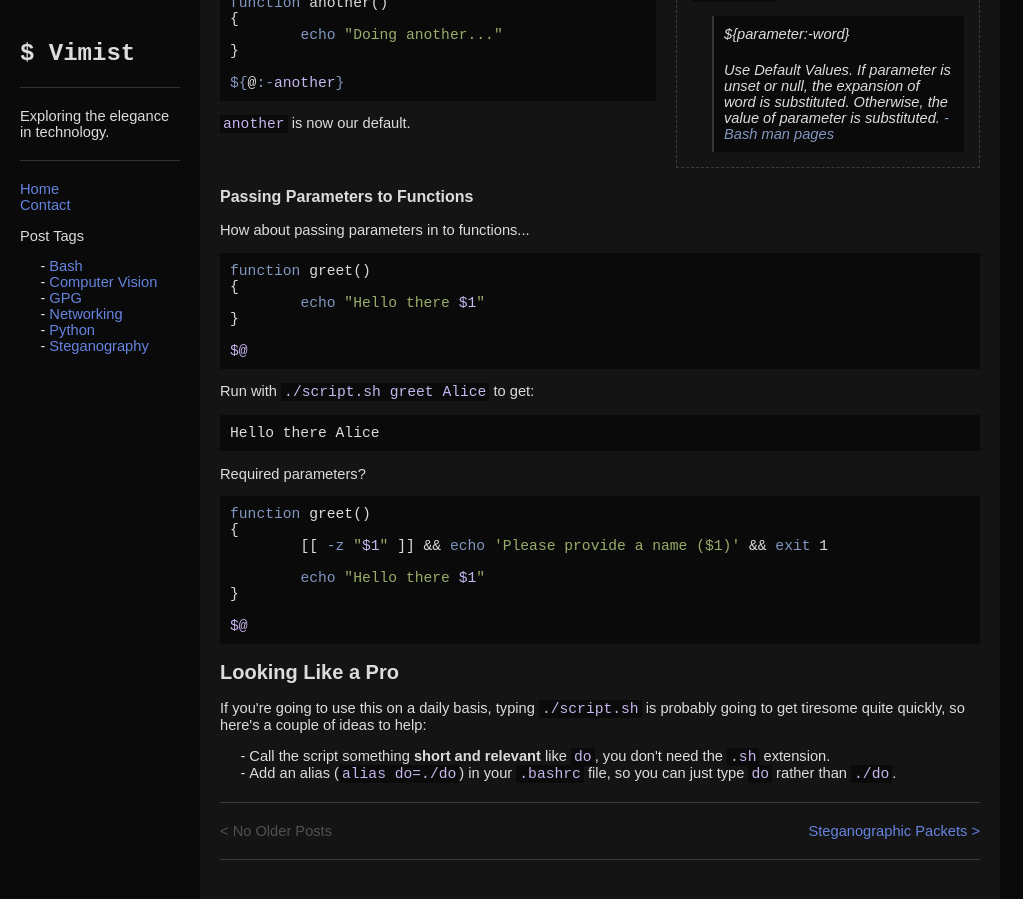
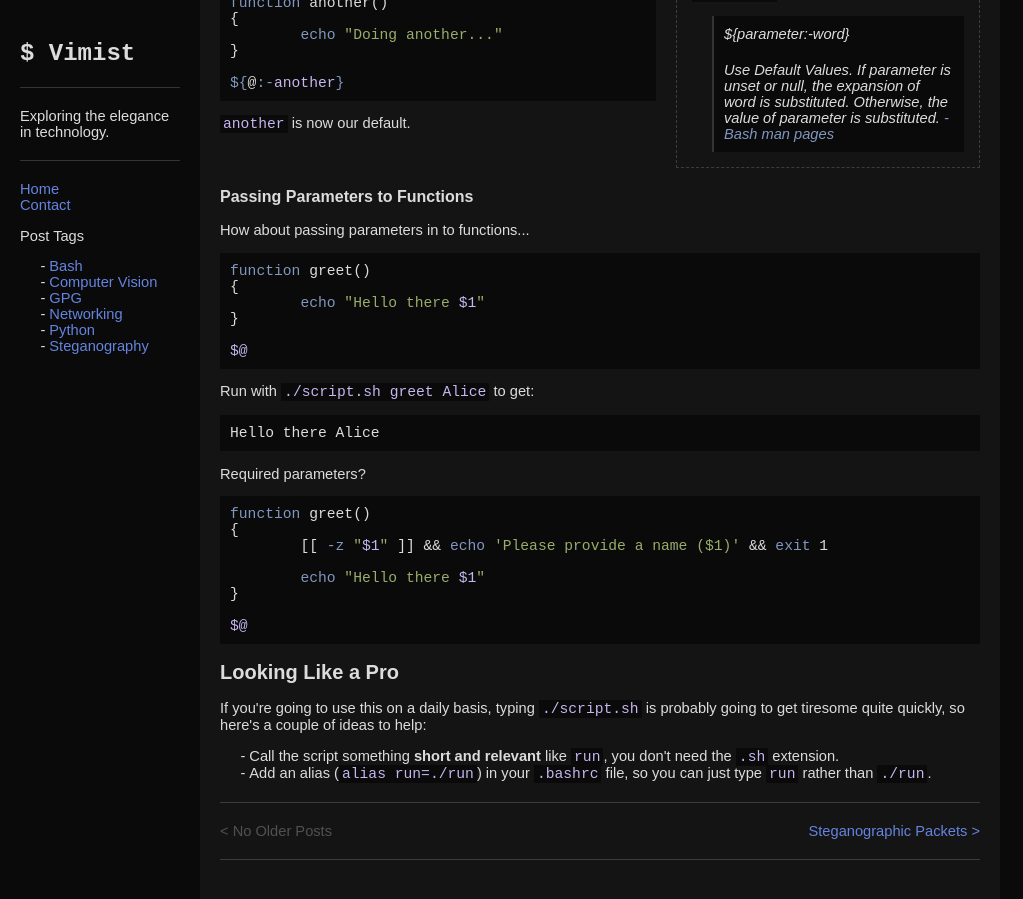
Before and after one commit to vimist/vimist.github.io, a Jekyll site: the page built from _posts/2018-09-07-The-Original-Task-Runner.md, in a window 1280 px wide and 900 px high, scrolled down 2804 px. Shown: the whole window, without its empty margins (0-1023 px from the left). Built offline with Jekyll 4.4.1, drawn with Linux system fonts in a browser that asks for light colours; comment, search, counter and statistics services are not loaded.

Commit message:
Rename `do` in task runner post to `run`
This avoids the naming conflict with the bash `do` keyword.

```diff
--- a/_posts/2018-09-07-The-Original-Task-Runner.md
+++ b/_posts/2018-09-07-The-Original-Task-Runner.md
@@ -277,10 +277,10 @@ If you're going to use this on a daily basis, typing `./script.sh` is
 probably going to get tiresome quite quickly, so here's a couple of ideas to
 help:
 
- - Call the script something **short and relevant** like `do`, you don't need the
+ - Call the script something **short and relevant** like `run`, you don't need the
    `.sh` extension.
- - Add an alias (`alias do=./do`) in your `.bashrc` file, so you can just type
-   `do` rather than `./do`.
+ - Add an alias (`alias run=./run`) in your `.bashrc` file, so you can just type
+   `run` rather than `./run`.
 
 
 [dijkstra]: https://en.wikipedia.org/wiki/Edsger_W._Dijkstra
```
Also changed, not shown: README.md, 2 other files.
